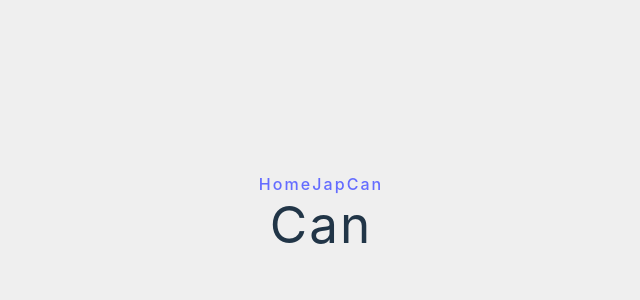
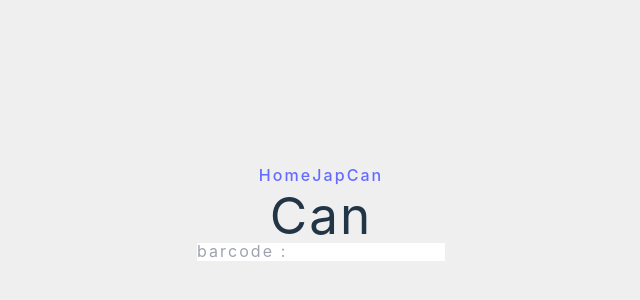
Before and after one commit to letz0703/0909, a React (Vite) app: page /can in a window 1280 px wide. Shown: the part 188-488 px from the top of the page, without its empty margins (319-959 px from the left). Built offline with nearby package versions, Linux system fonts and the light colour scheme.

Commit message:
동적 routing w/ useParam()
@App.jsx
 {path: "/can/:itemName", element: <CanItemDetail />}

```diff
--- a/src/App.jsx
+++ b/src/App.jsx
@@ -5,6 +5,7 @@ import Jap from "./pages/Jap"
 import Can from "./pages/Can"
 import NotFound from "./pages/NotFound"
 import Root from "./pages/Root"
+import CanItemDetail from "./pages/CanItemDetail"
 
 const router = createBrowserRouter([
   {
@@ -14,7 +15,8 @@ const router = createBrowserRouter([
     children: [
       {index: true, element: <Home />},
       {path: "/jap", element: <Jap />},
-      {path: "/can", element: <Can />}
+      {path: "/can", element: <Can />},
+      {path: "/can/:itemName", element: <CanItemDetail />}
     ]
   }
 ])
--- a/src/pages/Can.jsx
+++ b/src/pages/Can.jsx
@@ -1,5 +1,30 @@
 import {useState, useEffect, useRef} from "react"
+import {useNavigate} from "react-router-dom"
 //import styles from './Can.module.css'
 export default function Can() {
-  return <h1>Can</h1>
+  const [barcode, setBarcode] = useState("")
+  const navigate = useNavigate()
+
+  const handleChange = e => {
+    setBarcode(e.target.value)
+  }
+  const handleSubmit = e => {
+    e.preventDefault()
+    setBarcode("")
+    navigate(`/Can/${barcode}`)
+  }
+
+  return (
+    <h1>
+      Can
+      <form onSubmit={handleSubmit}>
+        <input
+          type="text"
+          placeholder="barcode : "
+          value={barcode}
+          onChange={handleChange}
+        />
+      </form>
+    </h1>
+  )
 }
--- /dev/null
+++ b/src/pages/CanItemDetail.jsx
@@ -0,0 +1,7 @@
+import {useState, useEffect, useRef} from "react"
+import {useParams} from "react-router-dom"
+//import styles from './CanItemDetail.module.css'
+export default function CanItemDetail() {
+  const {itemName} = useParams()
+  return <h1>CanItemDetail {itemName}</h1>
+}
```
